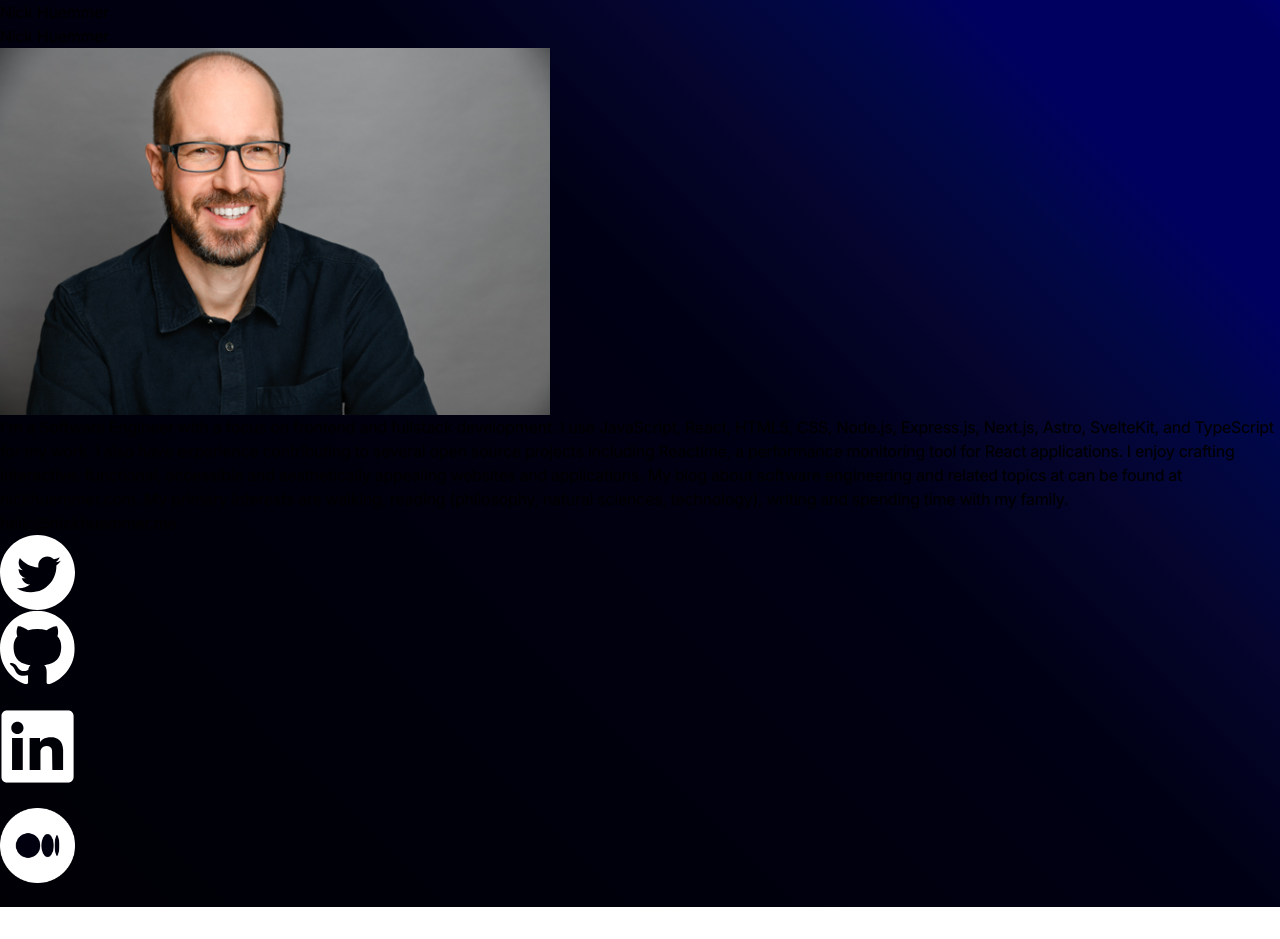
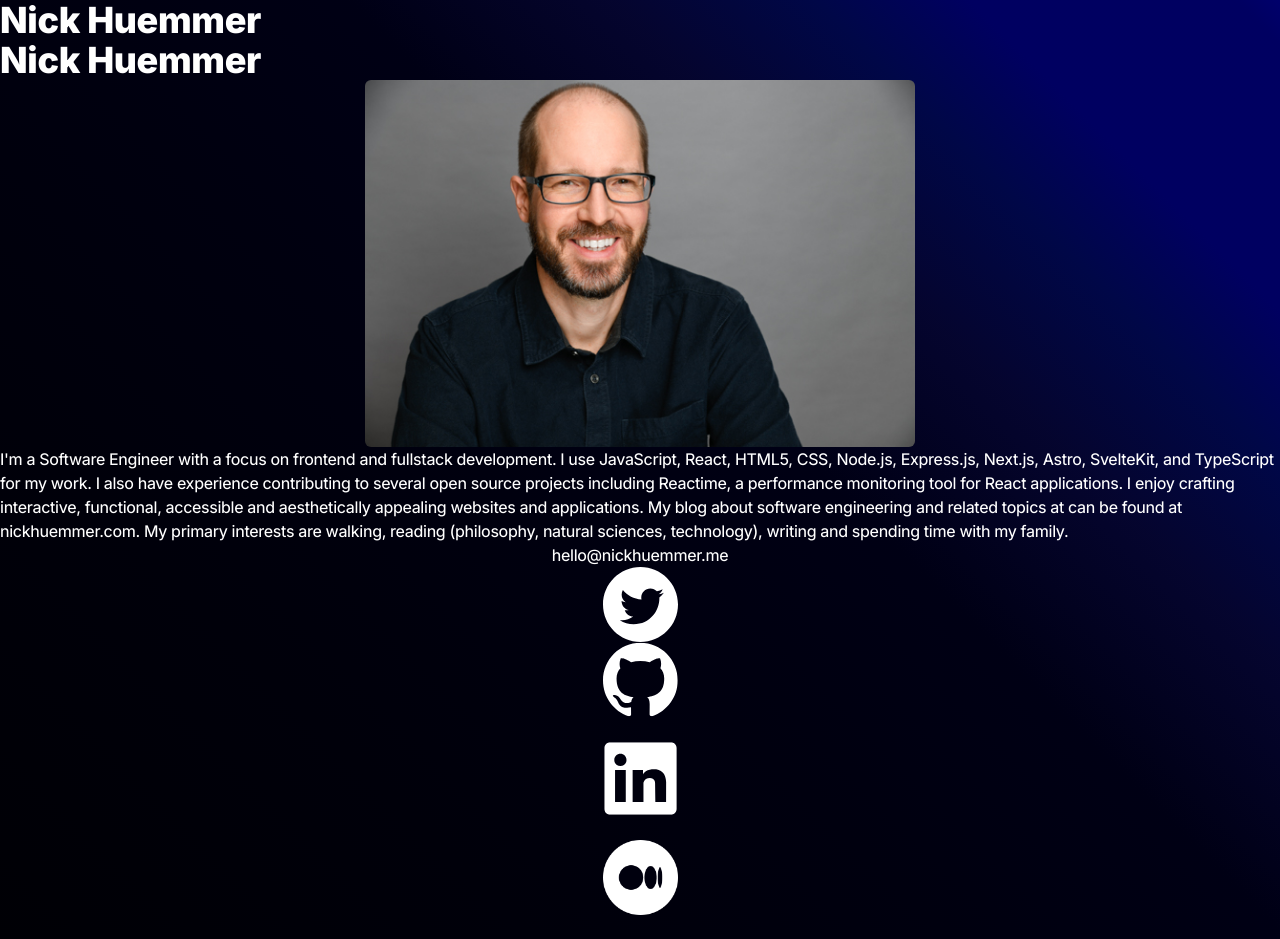
Before and after one commit to ElDuke717/personal-landing, a Next.js app: page / in a window 1280 px wide. Before the commit the page ends 907 px from the top, so only its background shows below. Built offline with nearby package versions, Linux system fonts and the light colour scheme.

Commit message:
add tailwind styles to components

```diff
--- a/src/app/globals.css
+++ b/src/app/globals.css
@@ -17,6 +17,7 @@
 }
 
 body {
+  color: #ffffff;
   font-family: 'Inter var', system-ui, -apple-system, BlinkMacSystemFont,
     'Segoe UI', Roboto, 'Helvetica Neue', Arial, 'Noto Sans', sans-serif,
     'Apple Color Emoji', 'Segoe UI Emoji', 'Segoe UI Symbol', 'Noto Color Emoji';
--- a/src/app/layout.tsx
+++ b/src/app/layout.tsx
@@ -19,7 +19,7 @@ export default function RootLayout({
   return (
     <html lang="en">
       <body className={inter.className}>
-      <div>Nick Huemmer</div>
+      <h1 className="font-bold text-4xl">Nick Huemmer</h1>
         <div>
           {children}
         </div>
--- a/src/app/page.tsx
+++ b/src/app/page.tsx
@@ -8,15 +8,16 @@ export default function Home() {
       <Head>
         <title>Nick Huemmer</title>
       </Head>
+      <div className="flex flex-col items-center justify-center">
       <Image
         src="/images/lo--2.jpg"
         alt="photo of nick huemmer"
         width={550}
         height={350}
         priority
-        className="next-image"
+        className="next-image rounded-md"
       />
-      <p>
+      <p >
         I'm a Software Engineer with a focus on frontend and fullstack development.
         I use JavaScript, React, HTML5, CSS, Node.js, Express.js, Next.js, Astro, SvelteKit, and TypeScript for my work.
         I also have experience contributing to several open source projects including Reactime, a performance monitoring tool for React applications.
@@ -34,7 +35,7 @@ export default function Home() {
             width={75}
             height={75}
             priority
-            className="next-image logo"
+            className=""
             />
           </a>
           <a href="https://github.com/ElDuke717">
@@ -72,6 +73,7 @@ export default function Home() {
           <br />
         </div>
       </div>
+      </div>
     </Layout>
   )
 }
```
